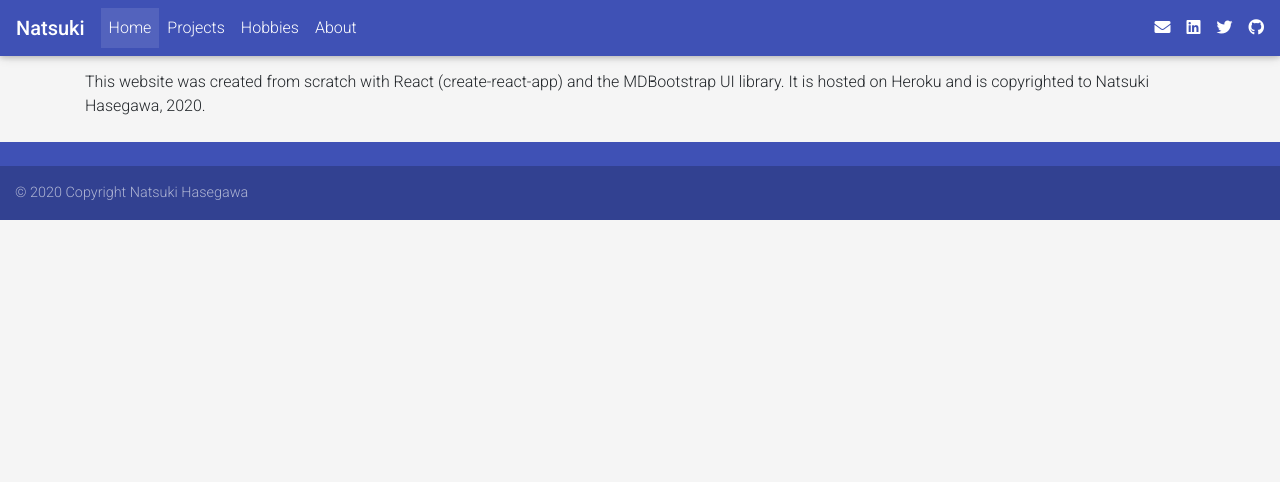
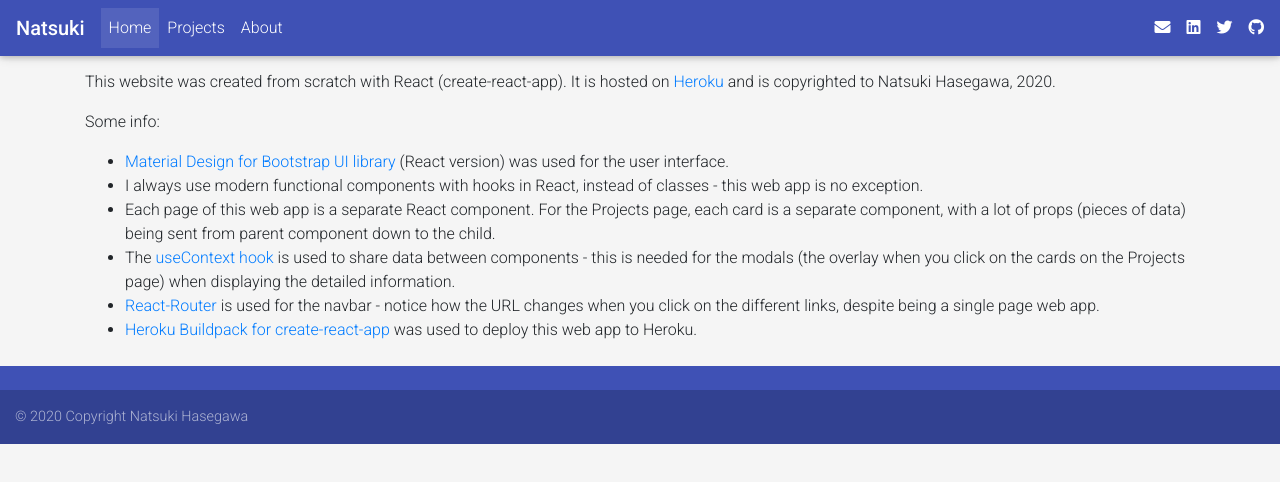
Before and after one commit to oosacker/portfoliio-site, a React (Create React App) app: page /about in a window 1280 px wide. Shown: the top 482 px of the page. Built offline with nearby package versions, Linux system fonts and the light colour scheme.

Commit message:
update the about page

```diff
--- a/src/App.js
+++ b/src/App.js
@@ -67,10 +67,10 @@ const App = () => {
               <MDBNavItem  active={currentPage === '/projects'} onClick={navClickHandler}>
                 <MDBNavLink to="/projects">Projects</MDBNavLink>
               </MDBNavItem>
-
+{/*
               <MDBNavItem active={currentPage === '/hobbies'} onClick={navClickHandler}>
                 <MDBNavLink to="/hobbies">Hobbies</MDBNavLink>
-              </MDBNavItem>
+              </MDBNavItem> */}
 
               <MDBNavItem active={currentPage === '/about'} onClick={navClickHandler}>
                 <MDBNavLink to="/about">About</MDBNavLink>
--- a/src/css/App.css
+++ b/src/css/App.css
@@ -7,11 +7,21 @@
 }
 
 
-/* .project-card:hover {
-  transform: scale(1.05);
+/* cannot be used with modal - caused flashing error!!! */
+.pro-card:hover {
+  /* transform: scale(1.05); */
+}
+
+/* to equalise the horizontal and vertical gaps */
+.pro-container {
+  margin-bottom: 30px;
+}
+
+/* .pro-column {
+  padding: 0 10px !important;
 } */
 
-.project-card-footer {
+.pro-card-footer {
   border-top: 1px solid rgb(222, 226, 230);
 }
 
--- a/src/pages/about.js
+++ b/src/pages/about.js
@@ -4,7 +4,16 @@ import { MDBContainer, MDBRow, MDBCol } from "mdbreact";
 const About = () => {
     return (
         <MDBContainer>
-              <p>This website was created from scratch with React (create-react-app) and the MDBootstrap UI library. It is hosted on Heroku and is copyrighted to Natsuki Hasegawa, 2020.</p>
+              <p>This website was created from scratch with React (create-react-app). It is hosted on <a href="http://heroku.com">Heroku</a> and is copyrighted to Natsuki Hasegawa, 2020.</p>
+              <p>Some info:</p>
+              <ul>
+                  <li><a href="https://mdbootstrap.com/">Material Design for Bootstrap UI library</a> (React version) was used for the user interface.</li>
+                  <li>I always use modern functional components with hooks in React, instead of classes - this web app is no exception.</li>
+                  <li>Each page of this web app is a separate React component. For the Projects page, each card is a separate component, with a lot of props (pieces of data) being sent from parent component down to the child.</li>
+                  <li>The <a href="https://reactjs.org/docs/hooks-reference.html#usecontext">useContext hook</a> is used to share data between components - this is needed for the modals (the overlay when you click on the cards on the Projects page) when displaying the detailed information.</li>
+                  <li><a href="https://reactrouter.com/">React-Router</a> is used for the navbar - notice how the URL changes when you click on the different links, despite being a single page web app.</li>
+                  <li><a href="https://github.com/mars/create-react-app-buildpack">Heroku Buildpack for create-react-app</a> was used to deploy this web app to Heroku.</li>
+              </ul>
         </MDBContainer>
     );
 }
--- a/src/projectCard.js
+++ b/src/projectCard.js
@@ -26,9 +26,10 @@ const ProjectCard = (props) => {
     }
 
     return (
-        <MDBCol className="round-corner" lg="3" md="4" sm="6" xs="12">
+        // NOTE: adds 15 px padding both sides!!
+        <MDBCol className="pro-card round-corner pro-column" lg="3" md="4" sm="6" xs="12">
 
-            <MDBContainer className="m-2 z-depth-1 round-corner">
+            <MDBContainer className="pro-container z-depth-1 round-corner">
 
                 <ModalContext.Provider value={[modalState, setModalState]}>
                     <Modal
@@ -55,7 +56,7 @@ const ProjectCard = (props) => {
                     {props.desc}
                 </MDBRow>
 
-                <MDBRow className="px-3 py-1 project-card-footer" end>
+                <MDBRow className="px-3 py-1 pro-card-footer" end>
                     <MDBBtn onClick={btnHandler}>Details</MDBBtn>
                 </MDBRow>
 
```
